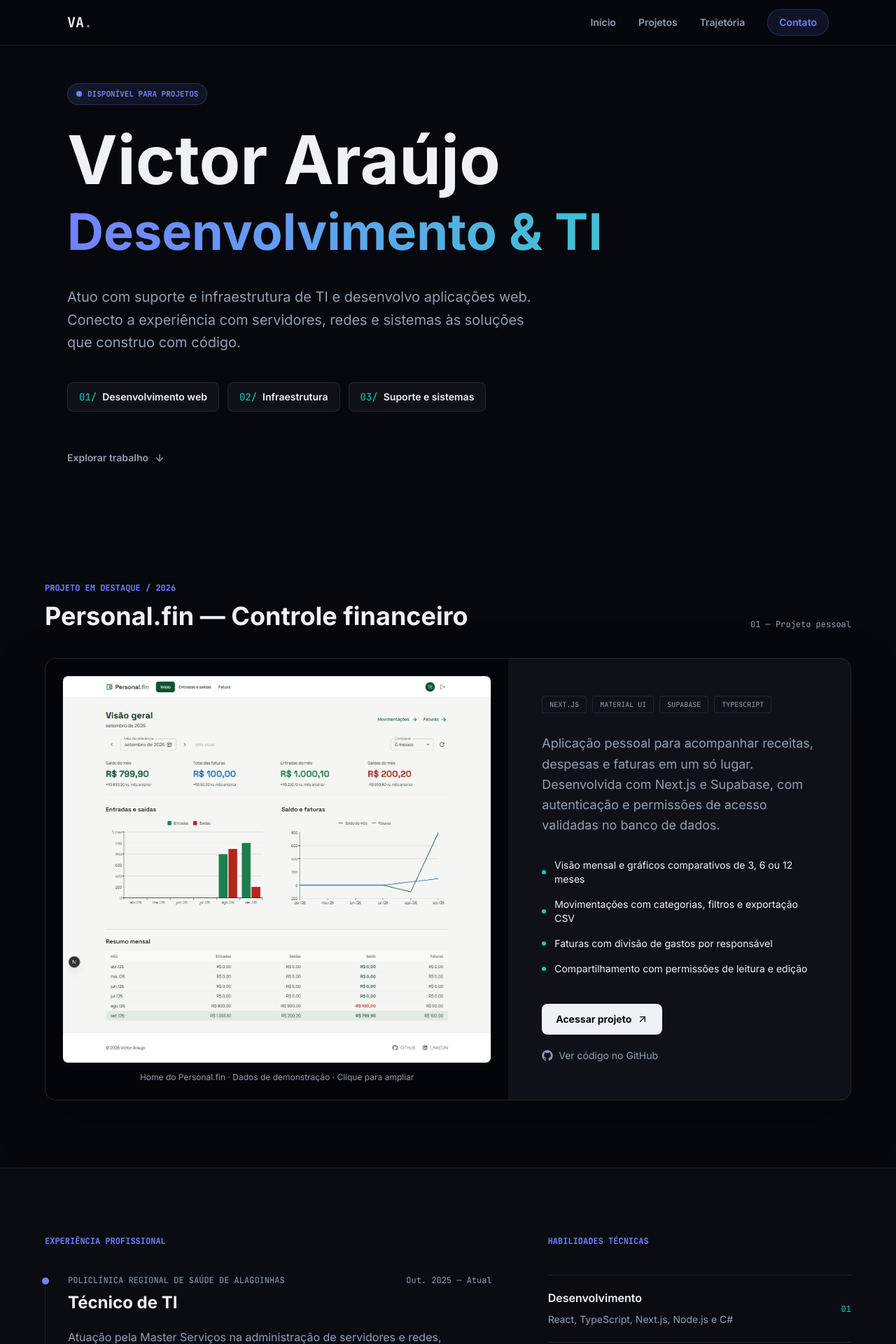
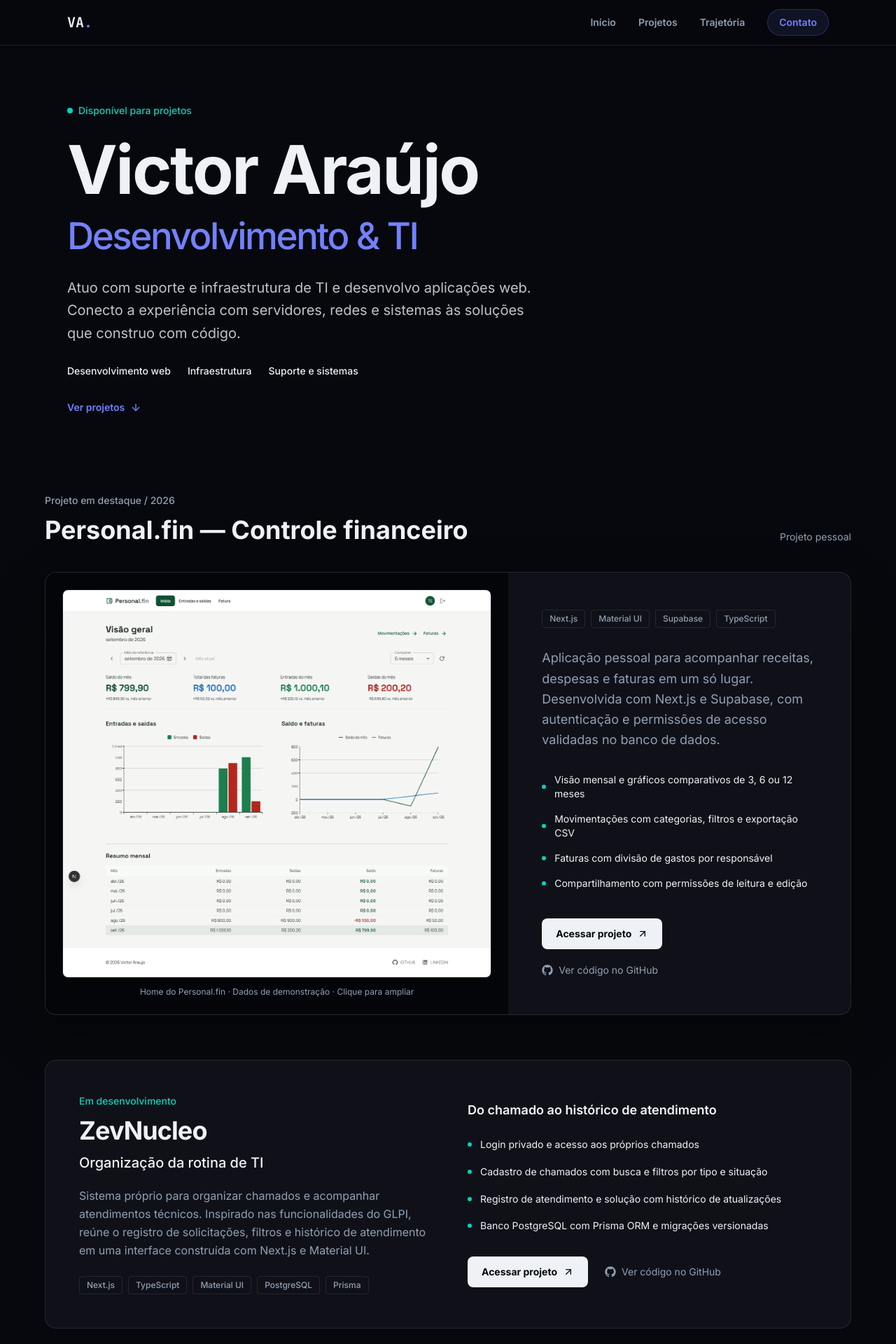
Before and after one commit to ZeVictorAraujo/portfolio, a React (Vite) app: page / in a window 1280 px wide. Shown: the top 1920 px of the page at 70% size. Built offline with nearby package versions, Linux system fonts and the light colour scheme.

Commit message:
feat: refine portfolio and showcase ZevNucleo

```diff
--- a/package.json
+++ b/package.json
@@ -10,11 +10,9 @@
     "preview": "vite preview"
   },
   "dependencies": {
-    "animejs": "^4.5.0",
     "lucide-react": "^1.31.0",
     "react": "^19.2.8",
-    "react-dom": "^19.2.8",
-    "simple-icons": "^16.28.0"
+    "react-dom": "^19.2.8"
   },
   "devDependencies": {
     "@eslint/js": "^10.0.1",
--- a/src/App.tsx
+++ b/src/App.tsx
@@ -49,45 +49,38 @@ export default function App() {
         </div>
       </dialog>
       <main id="conteudo">
-        <section id="inicio" className="mx-auto flex min-h-[92svh] max-w-6xl items-center px-5 pb-16 pt-28 sm:px-8">
+        <section id="inicio" className="mx-auto flex max-w-6xl items-center px-5 pb-10 pt-28 sm:pb-14 sm:pt-36 sm:px-8">
           <div className="min-w-0 w-full max-w-5xl animate-enter">
-            <div className="mb-7 inline-flex items-center gap-2 rounded-full border border-primary/25 bg-primary/10 px-3 py-1.5 font-mono text-[11px] font-bold uppercase text-primary">
-              <span className="size-2 rounded-full bg-primary shadow-status" />
+            <div className="mb-6 inline-flex items-center gap-2 text-sm font-medium text-secondary">
+              <span className="size-2 rounded-full bg-secondary" />
               Disponível para projetos
             </div>
-            <h1 className="text-balance text-[clamp(1.75rem,8vw,3rem)] font-bold leading-[1.05] sm:text-7xl lg:text-8xl">
+            <h1 className="text-balance text-[clamp(2rem,7.5vw,6rem)] font-bold leading-[1.05] tracking-tight">
               Victor Araújo
-              <span className="mt-2 block text-[0.75em] leading-tight text-gradient">Desenvolvimento & TI</span>
+              <span className="mt-3 block text-[0.55em] font-medium leading-tight text-primary">Desenvolvimento & TI</span>
             </h1>
-            <p className="mt-8 max-w-2xl text-lg leading-relaxed text-muted-foreground sm:text-xl">
+            <p className="mt-6 max-w-2xl text-lg leading-relaxed text-foreground/80 sm:text-xl">
               Atuo com suporte e infraestrutura de TI e desenvolvo aplicações web. Conecto a experiência com servidores, redes e sistemas às soluções que construo com código.
             </p>
-            <div className="mt-10 flex flex-wrap gap-3">
-              {[
-                ["01/", "Desenvolvimento web"],
-                ["02/", "Infraestrutura"],
-                ["03/", "Suporte e sistemas"],
-              ].map(([number, label]) => (
-                <div key={number} className="flex items-center gap-2 rounded-lg border border-border bg-card px-4 py-2.5">
-                  <span className="font-mono text-sm text-secondary">{number}</span>
-                  <span className="text-sm font-semibold">{label}</span>
-                </div>
+            <ul className="mt-7 flex flex-wrap gap-x-6 gap-y-2 text-sm font-medium text-foreground">
+              {["Desenvolvimento web", "Infraestrutura", "Suporte e sistemas"].map((label) => (
+                <li key={label}>{label}</li>
               ))}
-            </div>
-            <a href="#projetos" className="mt-14 inline-flex items-center gap-2 text-sm font-semibold text-muted-foreground transition-colors hover:text-primary">
-              Explorar trabalho <ArrowDown className="size-4" aria-hidden="true" />
+            </ul>
+            <a href="#projetos" className="mt-8 inline-flex items-center gap-2 text-sm font-semibold text-primary transition-colors hover:text-foreground">
+              Ver projetos <ArrowDown className="size-4" aria-hidden="true" />
             </a>
           </div>
         </section>
 
-        <section id="projetos" className="scroll-mt-24 px-5 py-24 sm:px-8">
+        <section id="projetos" className="scroll-mt-24 px-5 pb-20 pt-10 sm:px-8 sm:pb-24 sm:pt-14">
           <div className="mx-auto max-w-6xl">
             <div className="mb-10 flex flex-col justify-between gap-4 sm:flex-row sm:items-end">
               <div>
-                <p className="mb-3 font-mono text-xs font-bold uppercase text-primary">Projeto em destaque / 2026</p>
+                <p className="mb-3 text-sm font-medium text-muted-foreground">Projeto em destaque / 2026</p>
                 <h2 className="text-3xl font-bold sm:text-4xl">Personal.fin — Controle financeiro</h2>
               </div>
-              <span className="font-mono text-xs text-muted-foreground">01 — Projeto pessoal</span>
+              <span className="text-sm text-muted-foreground">Projeto pessoal</span>
             </div>
 
             <article className="grid overflow-hidden rounded-2xl border border-border bg-card shadow-panel lg:grid-cols-[1.15fr_0.85fr]">
@@ -100,7 +93,7 @@ export default function App() {
               <div className="flex flex-col justify-center p-7 sm:p-10 lg:p-12">
                 <div className="mb-7 flex flex-wrap gap-2">
                   {["Next.js", "Material UI", "Supabase", "TypeScript"].map((tech) => (
-                    <span key={tech} className="rounded border border-border px-2.5 py-1 font-mono text-[10px] uppercase text-muted-foreground">{tech}</span>
+                    <span key={tech} className="rounded border border-border px-2.5 py-1 text-xs font-medium text-muted-foreground">{tech}</span>
                   ))}
                 </div>
                 <p className="text-lg leading-relaxed text-muted-foreground">
@@ -119,28 +112,62 @@ export default function App() {
                 <a href="https://github.com/ZeVictorAraujo/personal-finance" target="_blank" rel="noreferrer" className="mt-5 inline-flex w-fit items-center gap-2 text-sm text-muted-foreground hover:text-foreground"><Github className="size-4" aria-hidden="true" /> Ver código no GitHub</a>
               </div>
             </article>
+
+            <article id="zevnucleo" aria-labelledby="zevnucleo-title" className="mt-16 grid gap-8 rounded-2xl border border-border bg-card p-7 sm:p-10 lg:grid-cols-[1fr_1fr] lg:gap-14 lg:p-12">
+              <div>
+                <p className="mb-3 text-sm font-medium text-secondary">Em desenvolvimento</p>
+                <h2 id="zevnucleo-title" className="text-3xl font-bold tracking-tight sm:text-4xl">ZevNucleo</h2>
+                <p className="mt-3 text-xl font-medium text-foreground">Organização da rotina de TI</p>
+                <p className="mt-5 max-w-prose leading-relaxed text-muted-foreground">
+                  Sistema próprio para organizar chamados e acompanhar atendimentos técnicos. Inspirado nas funcionalidades do GLPI, reúne o registro de solicitações, filtros e histórico de atendimento em uma interface construída com Next.js e Material UI.
+                </p>
+                <div className="mt-6 flex flex-wrap gap-2">
+                  {["Next.js", "TypeScript", "Material UI", "PostgreSQL", "Prisma"].map((tech) => (
+                    <span key={tech} className="rounded border border-border px-2.5 py-1 text-xs font-medium text-muted-foreground">{tech}</span>
+                  ))}
+                </div>
+              </div>
+              <div className="flex flex-col justify-center">
+                <h3 className="text-lg font-semibold">Do chamado ao histórico de atendimento</h3>
+                <ul className="mt-6 space-y-4 text-sm leading-relaxed">
+                  {["Login privado e acesso aos próprios chamados", "Cadastro de chamados com busca e filtros por tipo e situação", "Registro de atendimento e solução com histórico de atualizações", "Banco PostgreSQL com Prisma ORM e migrações versionadas"].map((item) => (
+                    <li key={item} className="flex items-start gap-3">
+                      <span aria-hidden="true" className="mt-2 size-1.5 shrink-0 rounded-full bg-secondary" />{item}
+                    </li>
+                  ))}
+                </ul>
+                <div className="mt-8 flex flex-wrap items-center gap-x-6 gap-y-5">
+                  <a href="https://zevnucleo.tech/" target="_blank" rel="noreferrer" className="inline-flex items-center gap-2 rounded-lg bg-foreground px-5 py-3 text-sm font-bold text-background transition-colors hover:bg-primary hover:text-primary-foreground">
+                    Acessar projeto <ArrowUpRight className="size-4" aria-hidden="true" />
+                  </a>
+                  <a href="https://github.com/ZeVictorAraujo/ZevNucleo" target="_blank" rel="noreferrer" className="inline-flex items-center gap-2 text-sm text-muted-foreground hover:text-foreground">
+                    <Github className="size-4" /> Ver código no GitHub
+                  </a>
+                </div>
+              </div>
+            </article>
           </div>
         </section>
 
         <section id="experiencia" className="scroll-mt-24 border-y border-border bg-section px-5 py-24 sm:px-8">
           <div className="mx-auto grid max-w-6xl gap-20 md:grid-cols-12">
             <div className="md:col-span-7">
-              <p className="mb-10 font-mono text-xs font-bold uppercase text-primary">Experiência profissional</p>
+              <h2 className="mb-8 text-2xl font-semibold tracking-tight">Experiência profissional</h2>
               <div className="relative border-l border-border pl-8">
                 <span className="absolute -left-[5px] top-1 size-2.5 rounded-full bg-primary ring-4 ring-background" />
                 <div className="flex flex-col justify-between gap-2 sm:flex-row">
                   <div>
-                    <p className="font-mono text-xs uppercase text-muted-foreground">Policlínica Regional de Saúde de Alagoinhas</p>
+                    <p className="text-sm text-muted-foreground">Policlínica Regional de Saúde de Alagoinhas</p>
                     <h3 className="mt-2 text-2xl font-bold">Técnico de TI</h3>
                   </div>
-                  <span className="font-mono text-xs text-muted-foreground">Out. 2025 — Atual</span>
+                  <span className="text-sm text-muted-foreground">Out. 2025 — Atual</span>
                 </div>
                 <p className="mt-5 max-w-xl leading-relaxed text-muted-foreground">
                   Atuação pela Master Serviços na administração de servidores e redes, políticas de segurança, monitoramento de sistemas e CFTV. Atendimento N2 e resolução de incidentes, manutenção de estações e apoio à implantação, operação e suporte do AGHUSE em ambiente hospitalar.
                 </p>
               </div>
               <div className="mt-12 rounded-xl border border-border bg-card p-6">
-                <h2 className="font-mono text-xs font-bold uppercase text-primary">Formação acadêmica</h2>
+                <h2 className="text-xl font-semibold tracking-tight">Formação acadêmica</h2>
                 <h3 className="mt-5 font-semibold">Análise e Desenvolvimento de Sistemas</h3>
                 <p className="mt-1 text-sm text-muted-foreground">Tecnólogo · UNOPAR / Anhanguera · Cursando</p>
                 <h3 className="mt-5 font-semibold">Técnico em Desenvolvimento de Sistemas</h3>
@@ -149,12 +176,11 @@ export default function App() {
             </div>
 
             <div className="md:col-span-5">
-              <p className="mb-10 font-mono text-xs font-bold uppercase text-primary">Habilidades técnicas</p>
+              <h2 className="mb-8 text-2xl font-semibold tracking-tight">Habilidades técnicas</h2>
               <div className="divide-y divide-border border-y border-border">
-                {skills.map(([skill, detail], index) => (
-                  <div key={skill} className="flex items-center justify-between py-5">
-                    <div className="pr-5"><h3 className="font-semibold">{skill}</h3><p className="mt-2 text-sm leading-relaxed text-muted-foreground">{detail}</p></div>
-                    <span className="font-mono text-xs text-secondary">0{index + 1}</span>
+                {skills.map(([skill, detail]) => (
+                  <div key={skill} className="py-5">
+                    <div className="max-w-prose"><h3 className="font-semibold">{skill}</h3><p className="mt-2 text-sm leading-relaxed text-muted-foreground">{detail}</p></div>
                   </div>
                 ))}
               </div>
@@ -163,10 +189,10 @@ export default function App() {
         </section>
 
         <section id="contato" className="scroll-mt-20 px-5 py-24 sm:px-8">
-          <div className="mx-auto max-w-6xl rounded-2xl bg-primary p-8 text-center text-primary-foreground sm:p-16">
-            <p className="font-mono text-xs font-bold uppercase opacity-75">Contato</p>
-            <h2 className="mx-auto mt-5 max-w-3xl text-4xl font-bold sm:text-5xl">Vamos criar algo juntos?</h2>
-            <p className="mx-auto mt-5 max-w-xl text-lg opacity-80">Aberto a oportunidades, projetos e conversas sobre desenvolvimento, infraestrutura e tecnologia.</p>
+          <div className="mx-auto max-w-6xl rounded-2xl bg-contact p-8 text-center text-primary-foreground sm:p-16">
+            <p className="text-sm font-medium">Contato</p>
+            <h2 className="mx-auto mt-5 max-w-3xl text-4xl font-bold sm:text-5xl">Converse comigo sobre seu projeto</h2>
+            <p className="mx-auto mt-5 max-w-xl text-lg">Aberto a oportunidades, projetos e conversas sobre desenvolvimento, infraestrutura e tecnologia.</p>
             <a href="mailto:josearaujo.ba@hotmail.com" className="mx-auto mt-9 inline-flex max-w-full items-center justify-center gap-2 break-all rounded-lg bg-background px-4 sm:px-6 py-3.5 font-bold text-foreground transition-transform hover:-translate-y-0.5">
               <Mail className="size-4" aria-hidden="true" /> josearaujo.ba@hotmail.com
             </a>
@@ -177,7 +203,7 @@ export default function App() {
       <footer className="border-t border-border py-10">
         <div className="mx-auto flex max-w-6xl flex-col items-center justify-between gap-5 px-5 text-sm text-muted-foreground sm:flex-row sm:px-8">
           <p>© 2026 Victor Araújo</p>
-          <div className="flex gap-6 font-mono text-xs uppercase">
+          <div className="flex gap-6 text-sm">
             <a href="https://github.com/ZeVictorAraujo" target="_blank" rel="noreferrer" className="inline-flex items-center gap-2 hover:text-primary"><Github className="size-4" aria-hidden="true" /> GitHub</a>
             <a href="https://www.linkedin.com/in/zevictoraraujo/" target="_blank" rel="noreferrer" className="inline-flex items-center gap-2 hover:text-primary"><Linkedin className="size-4" aria-hidden="true" /> LinkedIn</a>
           </div>
--- a/src/styles.css
+++ b/src/styles.css
@@ -14,6 +14,7 @@
   --color-surface: var(--surface);
   --color-section: var(--section);
   --color-primary: var(--primary);
+  --color-contact: var(--contact);
   --color-primary-foreground: var(--primary-foreground);
   --color-secondary: var(--secondary);
   --color-secondary-foreground: var(--secondary-foreground);
@@ -22,7 +23,6 @@
   --color-border: var(--border);
   --color-ring: var(--ring);
   --shadow-panel: 0 30px 80px var(--panel-shadow);
-  --shadow-status: 0 0 18px var(--status-shadow);
 }
 
 :root {
@@ -34,6 +34,7 @@
   --surface: oklch(0.115 0.012 275);
   --section: oklch(0.155 0.013 275);
   --primary: oklch(0.655 0.19 275);
+  --contact: #4338ca;
   --primary-foreground: oklch(0.985 0.003 250);
   --secondary: oklch(0.78 0.14 183);
   --secondary-foreground: oklch(0.14 0.02 190);
@@ -42,7 +43,6 @@
   --border: oklch(1 0 0 / 0.09);
   --ring: oklch(0.655 0.19 275);
   --panel-shadow: oklch(0 0 0 / 0.32);
-  --status-shadow: oklch(0.78 0.14 183 / 0.5);
 }
 
 @layer base {
@@ -56,12 +56,6 @@
     letter-spacing: 0;
   }
   a { outline-color: var(--ring); }
-}
-
-@utility text-gradient {
-  background-image: linear-gradient(90deg, var(--primary), var(--secondary));
-  background-clip: text;
-  color: transparent;
 }
 
 @utility animate-enter {
```
Also changed, not shown: src/AnimatedBackground.tsx (deleted, +0 -113 lines), 2 other files (tests, documents, lock files or other folders).
